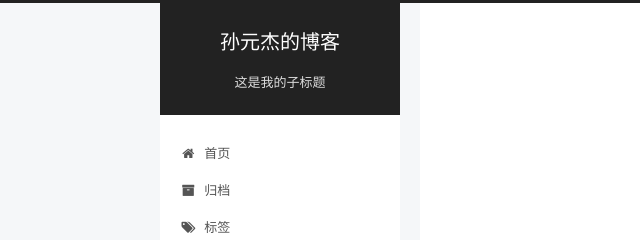
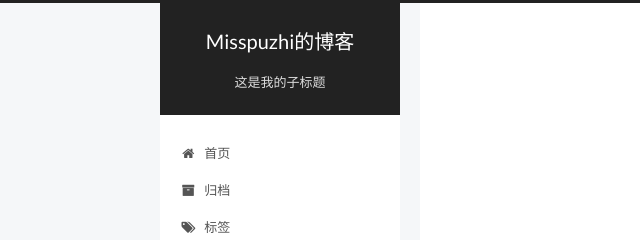
Before and after one commit to misspuzhi/misspuzhi.github.io, a plain HTML site: page index.html in a window 1280 px wide. Shown: the top 240 px of the page, 0-640 px from the left. Drawn offline with Linux system fonts and the light colour scheme.

Commit message:
Site updated: 2021-10-28 14:11:49

```diff
--- a/css/main.css
+++ b/css/main.css
@@ -1808,7 +1808,7 @@ pre .javascript .function {
   width: 4px;
   height: 4px;
   border-radius: 50%;
-  background: #f09f66;
+  background: #62ff50;
 }
 .links-of-blogroll {
   font-size: 13px;
--- a/index.html
+++ b/index.html
@@ -96,9 +96,9 @@
 
 <meta name="description" content="选择有时候比努力更重要">
 <meta property="og:type" content="website">
-<meta property="og:title" content="孙元杰的博客">
+<meta property="og:title" content="Misspuzhi的博客">
 <meta property="og:url" content="http://example.com/index.html">
-<meta property="og:site_name" content="孙元杰的博客">
+<meta property="og:site_name" content="Misspuzhi的博客">
 <meta property="og:description" content="选择有时候比努力更重要">
 <meta property="og:locale">
 <meta property="article:author" content="misspuzhi">
@@ -137,7 +137,7 @@
 
 
 
-  <title>孙元杰的博客</title>
+  <title>Misspuzhi的博客</title>
 
 
 
@@ -175,7 +175,7 @@
     <div class="custom-logo-site-title">
       <a href="/"  class="brand" rel="start">
         <span class="logo-line-before"><i></i></span>
-        <span class="site-title">孙元杰的博客</span>
+        <span class="site-title">Misspuzhi的博客</span>
         <span class="logo-line-after"><i></i></span>
       </a>
     </div>
@@ -271,7 +271,7 @@
     </span>
 
     <span hidden itemprop="publisher" itemscope itemtype="http://schema.org/Organization">
-      <meta itemprop="name" content="孙元杰的博客">
+      <meta itemprop="name" content="Misspuzhi的博客">
     </span>
 
 
@@ -390,7 +390,7 @@
     </span>
 
     <span hidden itemprop="publisher" itemscope itemtype="http://schema.org/Organization">
-      <meta itemprop="name" content="孙元杰的博客">
+      <meta itemprop="name" content="Misspuzhi的博客">
     </span>
 
 
@@ -509,7 +509,7 @@
     </span>
 
     <span hidden itemprop="publisher" itemscope itemtype="http://schema.org/Organization">
-      <meta itemprop="name" content="孙元杰的博客">
+      <meta itemprop="name" content="Misspuzhi的博客">
     </span>
 
 
```
Also changed, not shown: 2021/10/22/article-title/index.html (+4 -4 lines), 2021/10/22/hello-world/index.html (+4 -4 lines), 2021/10/25/我来测试你一下/index.html (+4 -4 lines), archives/2021/10/index.html (+4 -4 lines), archives/2021/index.html (+4 -4 lines), archives/index.html (+4 -4 lines).
